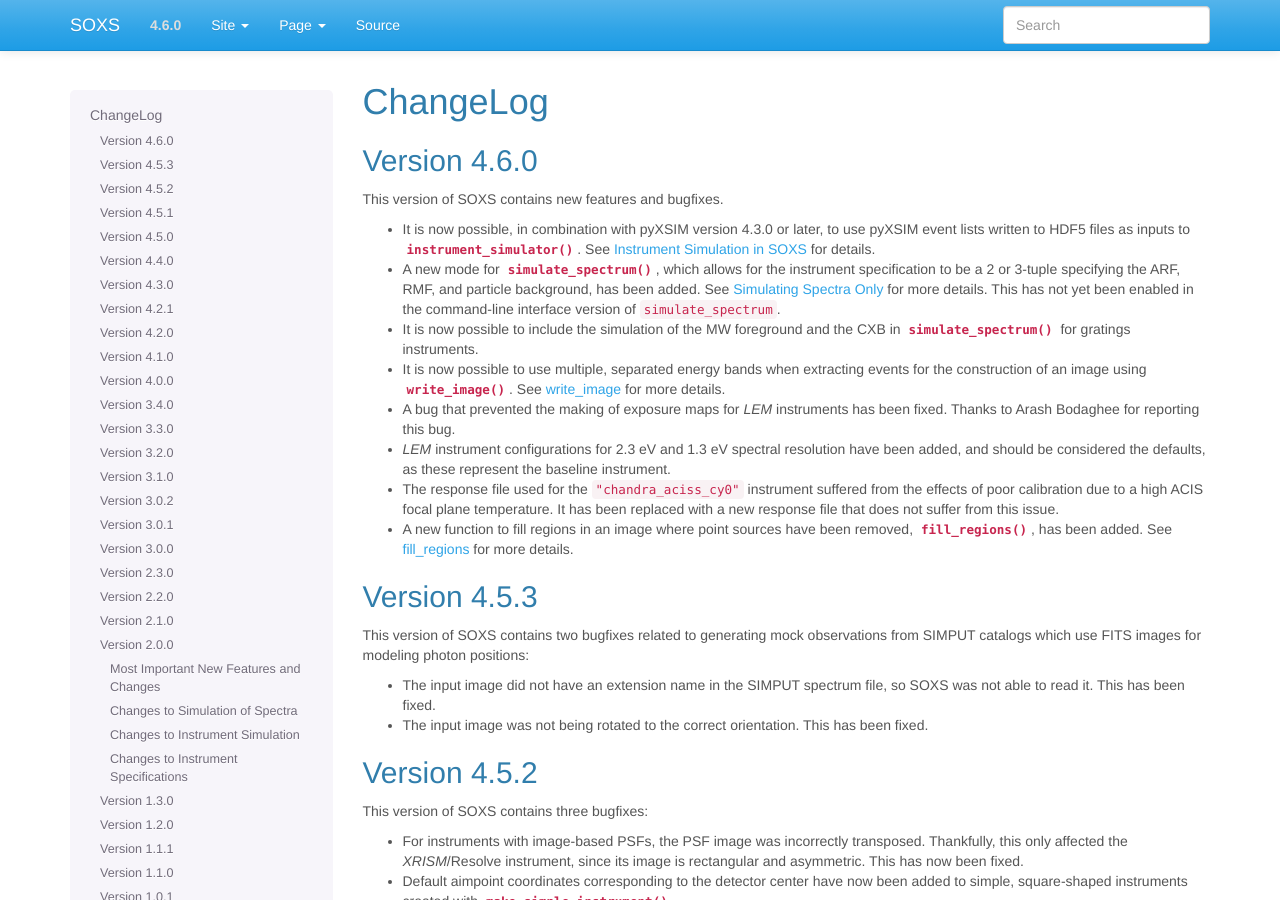
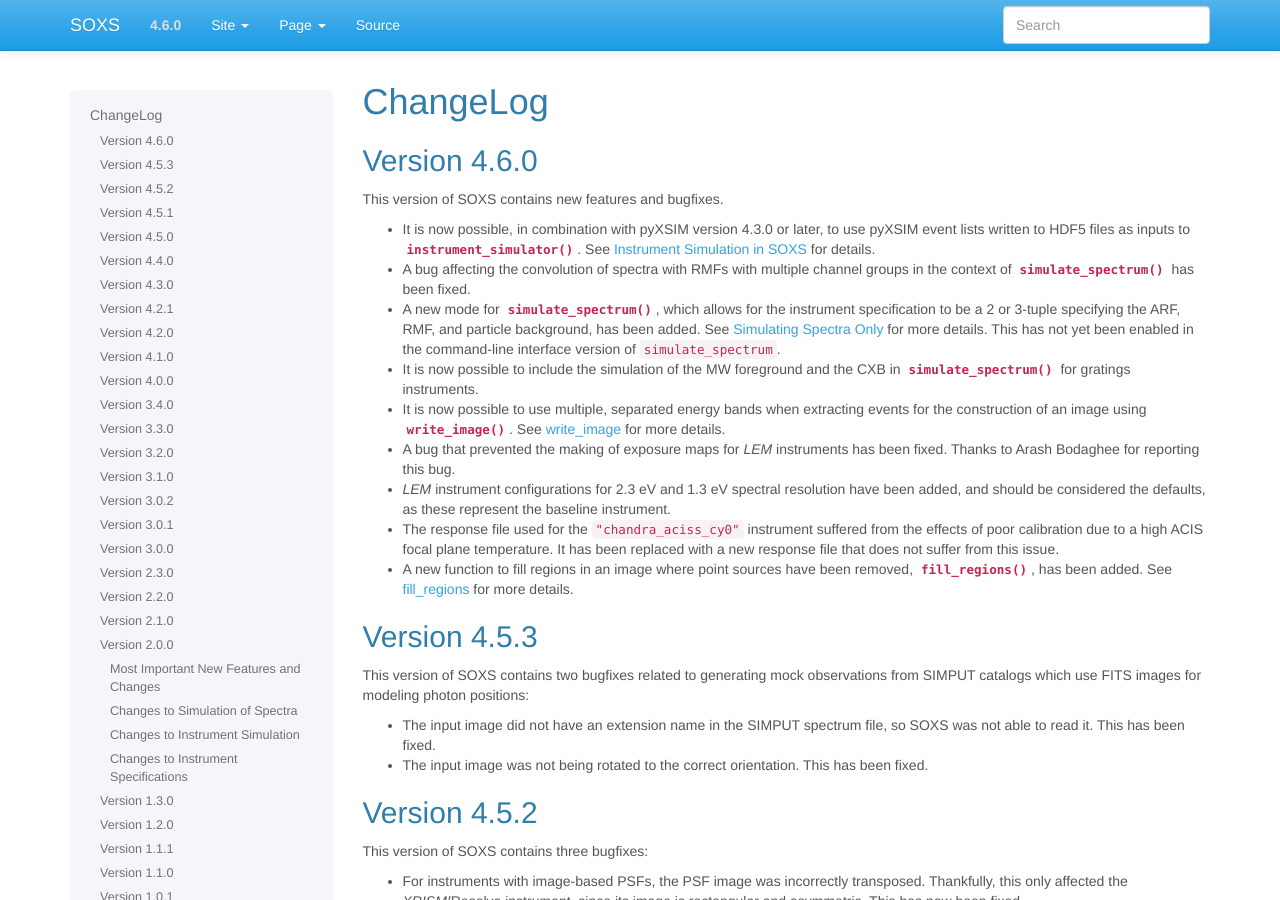
Before and after one commit to lynx-x-ray-observatory/soxs, a Sphinx documentation site: the page built from doc/source/changelog.rst, in a window 1280 px wide and 900 px high. Built offline with Sphinx 7.4.7, drawn with Linux system fonts in a browser that asks for light colours.

Commit message:
Oh bugfix

```diff
--- a/doc/source/changelog.rst
+++ b/doc/source/changelog.rst
@@ -12,6 +12,9 @@ This version of SOXS contains new features and bugfixes.
   use pyXSIM event lists written to HDF5 files as inputs to
   :func:`~soxs.instrument.instrument_simulator`. See :ref:`instrument` for
   details.
+* A bug affecting the convolution of spectra with RMFs with multiple channel
+  groups in the context of :func:`~soxs.instrument.simulate_spectrum` has been
+  fixed.
 * A new mode for :func:`~soxs.instrument.simulate_spectrum`, which allows for
   the instrument specification to be a 2 or 3-tuple specifying the ARF, RMF,
   and particle background, has been added. See :ref:`simulate-spectrum` for
```
Also changed, not shown: 1 other file.
